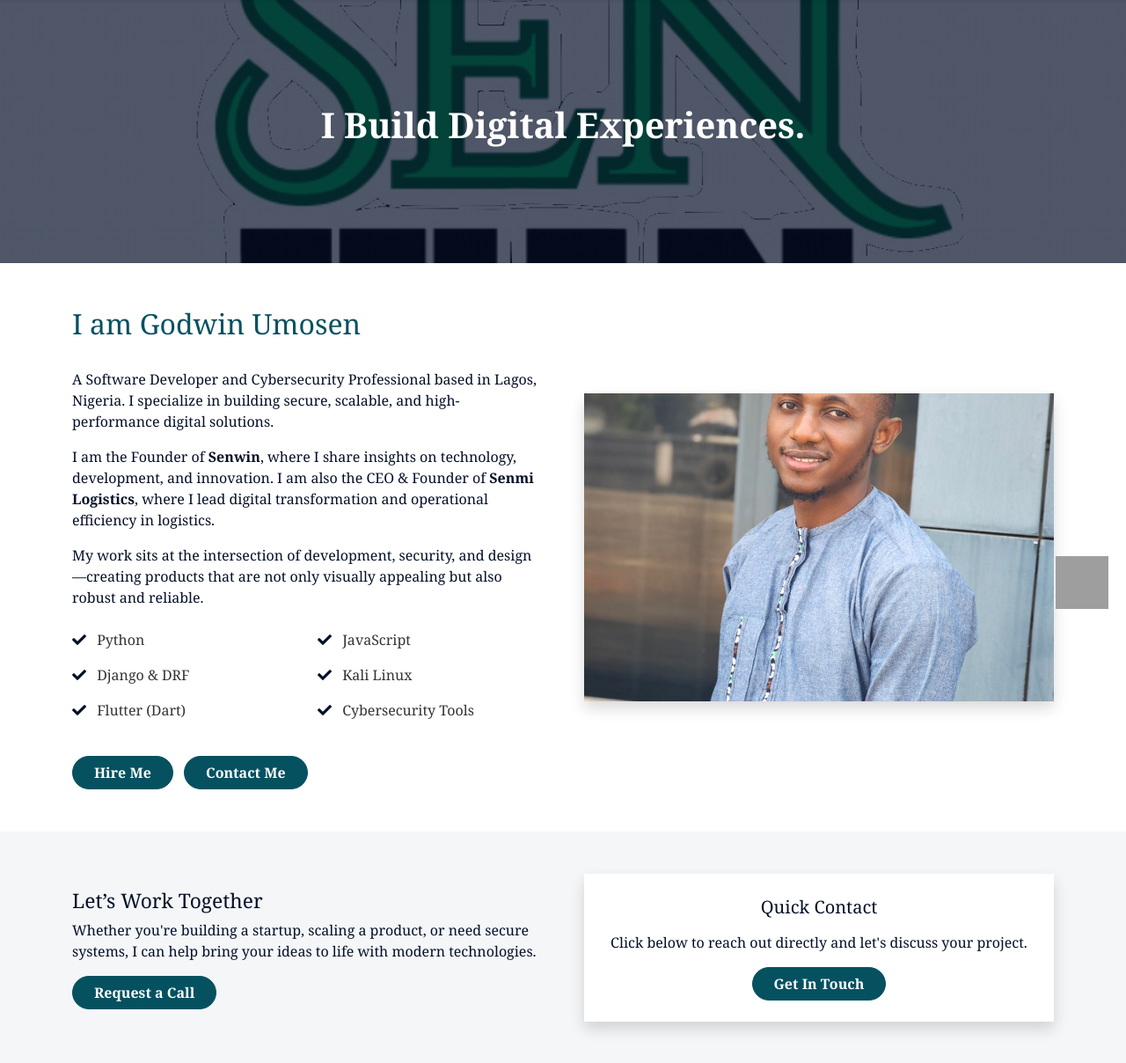
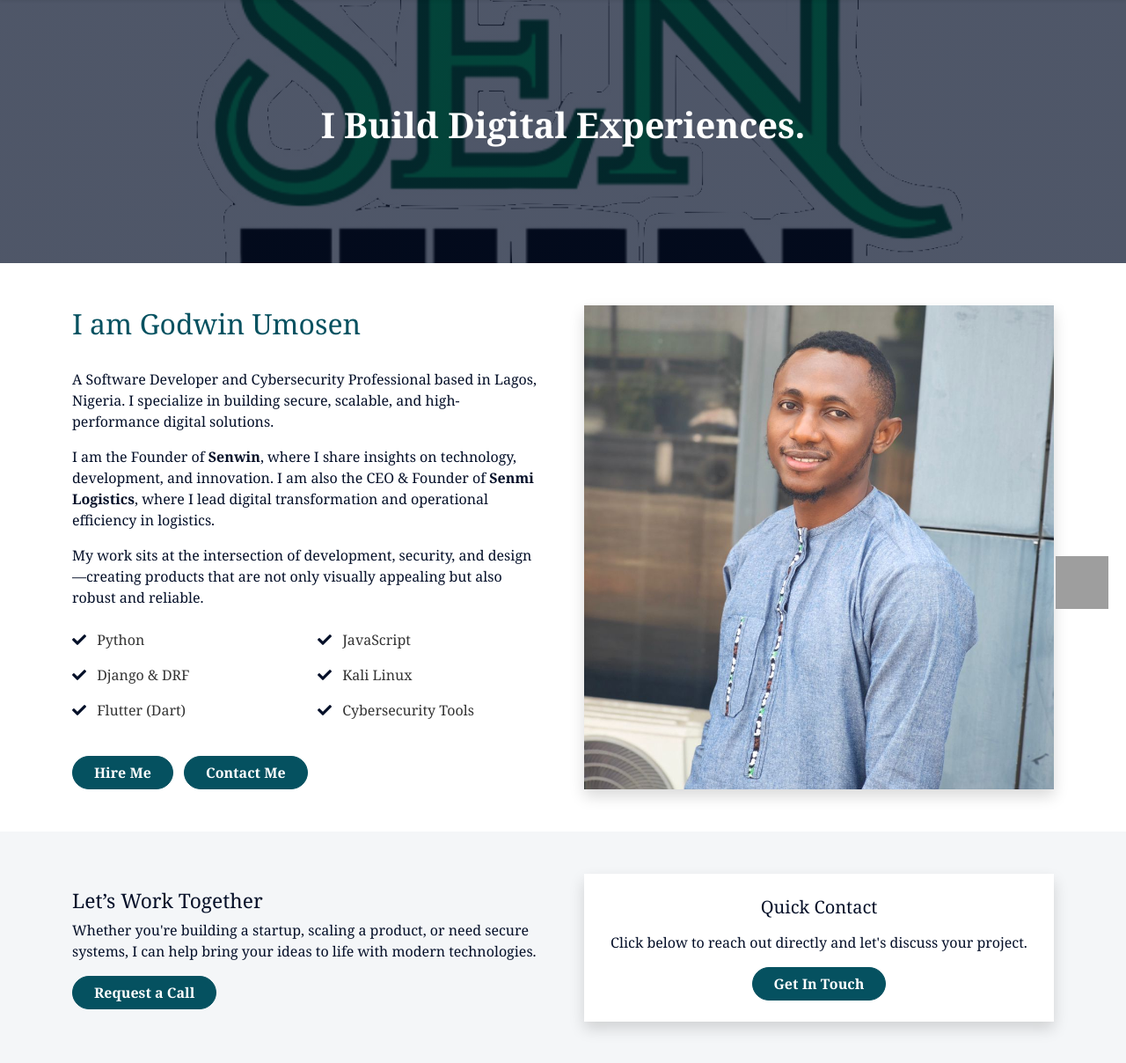
Before and after one commit to godwinumosen/sen, a Django app: page /about_senwin/ in a window 1280 px wide. Shown: the part 78-1286 px from the top of the page at 88% size. Run offline with Django 5.2, Linux system fonts and the light colour scheme; some libraries are stand-ins or nearby versions; grey boxes are pictures that could not be loaded.

```diff
--- a/templates/senwin/about_senwin.html
+++ b/templates/senwin/about_senwin.html
@@ -63,9 +63,9 @@
 
         <!-- Image -->
         <div class="col-lg-6 text-center">
-            <img src="{% static 'img/senwin.jpg' %}"
+            <img src="{% static 'img/senwin1.jpg' %}"
                  class="img-fluid shadow rounded-5"
-                 style="height: 350px; width: 100%; object-fit: cover;"
+                 style="height: 550px; width: 100%; object-fit: cover;"
                  alt="Godwin Uduak">
         </div>
 
--- a/templates/senwin/home.html
+++ b/templates/senwin/home.html
@@ -57,7 +57,7 @@
             <div class="about-img-wrapper position-relative">
                 <img src="{% static 'img/senwin.jpg' %}"
                      class="img-fluid rounded-4 shadow"
-                     style="height: 500px; width: 100%; object-fit: cover;border-radius: 5px;" alt="About Image">
+                     style="height: 550px; width: 100%; border-radius: 5px;" alt="About Image">
             </div>
         </div>
 
```
Also changed, not shown: static/img/senwin.jpg, static/img/senwin1.jpg (added).
